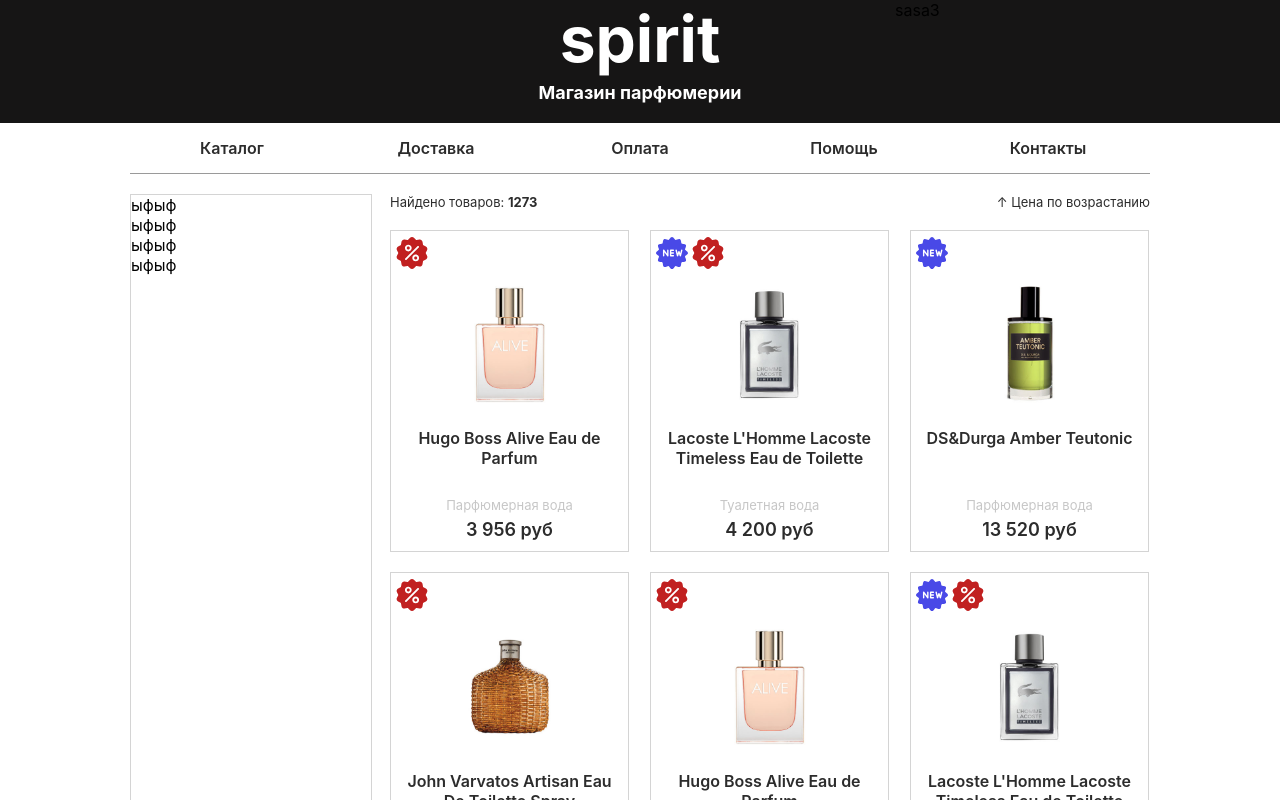
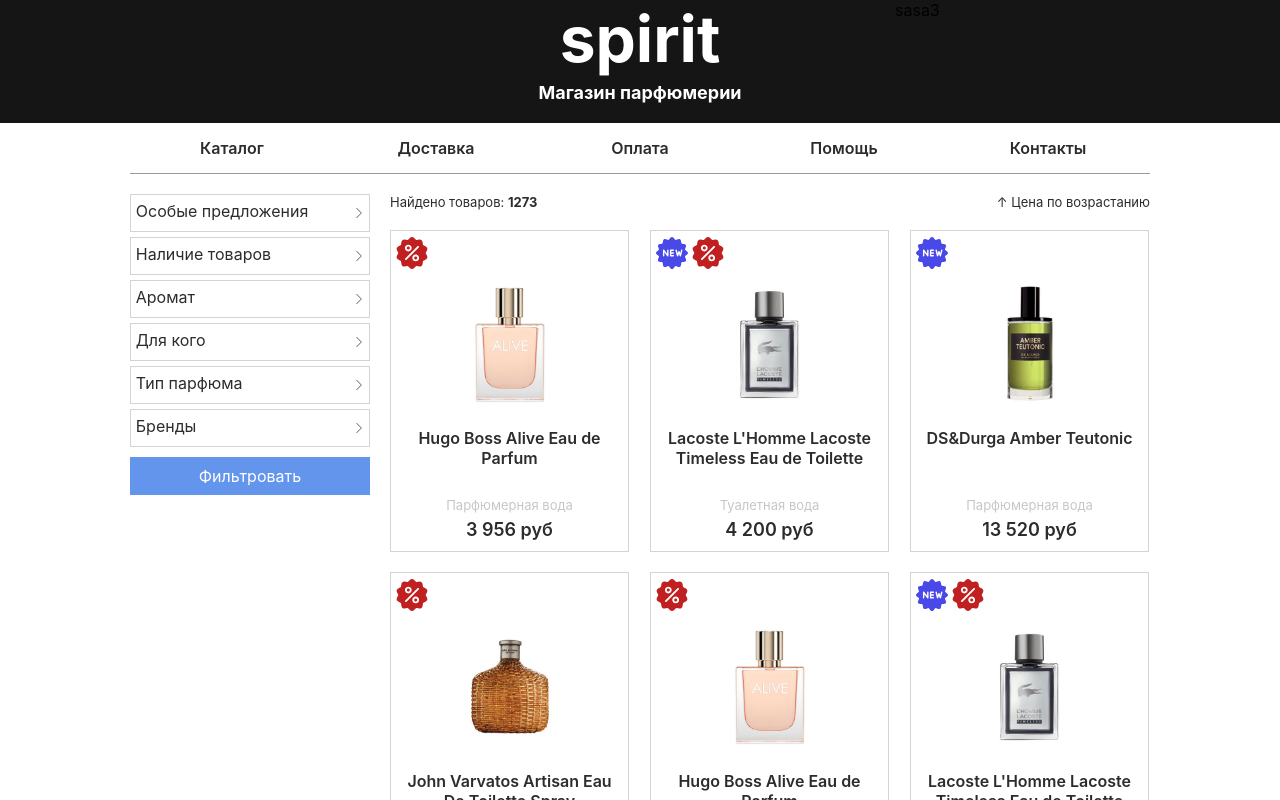
Before and after one commit to sashkaseltsov1/perfume-shop, a React (Create React App) app: page /shop/catalog in a window 1280 px wide. Shown: the top 800 px of the page. Built offline with nearby package versions, Linux system fonts and the light colour scheme.

Commit message:
'products'

```diff
--- /dev/null
+++ b/src/components/content/catalog/filters/filter/filter.jsx
@@ -0,0 +1,23 @@
+import React, {useState} from "react";
+import styles from './filter.module.css'
+import arrow from '../../../../../images/slider-arrow.svg'
+import cn from 'classnames'
+const Filter = ({item})=>{
+    const [visibility, setVisibility] = useState(false);
+    return (
+        <div className={styles.main}>
+            <div className={cn(styles.title, visibility && styles.titleColor)} onClick={()=>setVisibility(!visibility)}>
+                <span>{item.title}</span>
+                <img src={arrow} alt={arrow} className={cn(visibility && styles.rotateArrow)}/>
+            </div>
+            <div className={cn(!visibility && styles.show)}>
+                {item.options.map(option=>(
+                    <div className={styles.option} key={option.title}>
+                        <div><input type="checkbox" checked={option.state} onChange={()=>{}} /></div>
+                        <div><span>{option.title}</span></div>
+                    </div>))}
+            </div>
+        </div>
+    )
+};
+export default Filter;
--- /dev/null
+++ b/src/components/content/catalog/filters/filter/filter.module.css
@@ -0,0 +1,85 @@
+.main{
+    border: 1px solid #d4d4d4 ;
+    margin-bottom: 5px;
+}
+.title{
+    display: grid;
+    grid-template-columns: auto 10px;
+    color: #2c2c2c;
+    padding-right: 2%;
+    padding-left: 2%;
+    height: 36px;
+    user-select: none;
+}
+.title>span{
+    margin-top: 6px;
+    white-space: nowrap;
+    text-overflow: ellipsis;
+    overflow: hidden;
+}
+.title:hover{
+    color: cornflowerblue;
+    cursor: pointer;
+}
+.titleColor{
+    color: cornflowerblue;
+}
+.title>img{
+
+    justify-self: right;
+    width: 10px;
+    height: 10px;
+    transform: rotate(180deg);
+    margin: auto 0;
+    user-select: none;
+}
+.show{
+    display: none;
+}
+.option{
+    color: #2c2c2c;
+    padding-right: 2%;
+    padding-left: 2%;
+    height: 36px;
+    line-height: 15px;
+    font-size: small;
+    display: flex;
+}
+.option>div:nth-child(1) {
+    line-height: 36px;
+}
+.option>div:nth-child(2){
+    line-height: 32px;
+
+}
+
+.option:hover, .option>input:hover{
+    cursor: pointer;
+}
+.rotateArrow {
+    animation-name: rotation;
+    animation-duration: 0.1s;
+    animation-iteration-count: 1;
+    animation-timing-function: linear;
+    animation-fill-mode: forwards;
+}
+
+@keyframes rotation {
+    0% {
+        transform: rotate(180deg);
+    }
+    100% {
+        transform: rotate(270deg);
+    }
+}
+@media screen and (max-width:750px) {
+    .main{
+        border: 0 solid #d4d4d4 ;
+    }
+    .title, .option{
+        color: white;
+    }
+    .title>img{
+        filter: invert(1);
+    }
+}
--- a/src/components/content/catalog/filters/filters.jsx
+++ b/src/components/content/catalog/filters/filters.jsx
@@ -4,6 +4,128 @@
 import cn from 'classnames'
 import {disableBodyScroll, enableBodyScroll} from "body-scroll-lock";
 import {useMediaQuery} from "react-responsive";
+import Filter from "./filter/filter";
+const arr=[
+    {
+        title:'Особые предложения',
+        options:[
+            {
+                title:'Новинки',
+                state:true
+            },
+            {
+                title:'Скидки',
+                state:false
+            },
+        ]
+    },
+    {
+        title:'Наличие товаров',
+        options:[
+            {
+                title:'Доставка',
+                state:true
+            },
+            {
+                title:'Самовывоз',
+                state:false
+            },
+        ]
+    },
+    {
+        title:'Аромат',
+        options:[
+            {
+                title:'Цветочные фруктовые',
+                state:false
+            },
+            {
+                title:'Древесные пряные',
+                state:false
+            },
+            {
+                title:'Пудровые',
+                state:false
+            },
+            {
+                title:'Восточные',
+                state:false
+            },
+            {
+                title:'Удовые',
+                state:false
+            },
+            {
+                title:'Кожанные',
+                state:false
+            },
+            {
+                title:'Амбровые',
+                state:true
+            },
+        ]
+    },
+    {
+        title:'Для кого',
+        options:[
+            {
+                title:'Мужские',
+                state:false
+            },
+            {
+                title:'Женские',
+                state:false
+            },
+            {
+                title:'Нишевые',
+                state:false
+            },
+        ]
+    },
+    {
+        title:'Тип парфюма',
+        options:[
+            {
+                title:'Парфюмерная вода',
+                state:false
+            },
+            {
+                title:'Туалетная вода',
+                state:false
+            },
+            {
+                title:'Духи',
+                state:false
+            },
+            {
+                title:'Одеколон',
+                state:false
+            },
+        ]
+    },
+    {
+        title:'Бренды',
+        options:[
+            {
+                title:'Channel',
+                state:false
+            },
+            {
+                title:'Armani',
+                state:false
+            },
+            {
+                title:'Tom ford',
+                state:false
+            },
+            {
+                title:'Iv sent Lourent',
+                state:true
+            },
+        ]
+    },
+];
+
 const Filters = (props)=>{
 
 
@@ -27,10 +149,11 @@
              ref={targetRef}
              style={{'--scroll-bar-width': getScrollbarWidth()+'px'}}>
             <div ><img src={close} alt={close} onClick={()=>props.setFilterState(true)}/></div>
-            <div>ыфыф</div>
-            <div>ыфыф</div>
-            <div>ыфыф</div>
-            <div>ыфыф</div>
+            {
+                arr.map(item=><Filter item={item} key={item.title}/>)
+            }
+            <div className={styles.filterButton} onClick={()=>{}}>Фильтровать</div>
+            <div className={styles.padding}/>
         </div>
     )
 };
--- a/src/components/content/catalog/filters/filters.module.css
+++ b/src/components/content/catalog/filters/filters.module.css
@@ -1,10 +1,10 @@
 .filters{
-    height: 100%;
-    border: 1px solid #d4d4d4;
+    height: auto;
     width: 100%;
     background-color: white;
-
-
+}
+.padding{
+    height: 0;
 }
 .filters>div>img{
     width: 16px;
@@ -19,19 +19,42 @@
     margin-left: calc(100% - 21px);
     display: none;
 }
-
+.filterButton{
+    background-color: cornflowerblue;
+    height: 38px;
+    line-height: 38px;
+    color: white;
+    text-align: center;
+    margin-top: 10px;
+}
+.filterButton:hover{
+    cursor: pointer;
+}
 @media screen and (max-width:750px) {
     .filters{
         --scroll-bar-width:22px;
         width: calc(100% - var(--scroll-bar-width));
         position: fixed;
+        height:100%;
         left: 0;
         top: 0;
-        opacity: 0.9;
+        background-color: rgba(45,45,45,0.95);
         box-shadow: 0 0 10px rgba(0,0,0,0.5);
+        overflow-y: auto;
+
+    }
+    .padding{
+        height: 20px;
+    }
+    .filterButton{
+        margin: 0 auto;
+        width: 96%;
     }
     .filters>div:nth-child(1){
         display: block;
+    }
+    .filters>div>img{
+        filter: invert(1);
     }
 }
 .hideFilters{
--- a/src/components/content/catalog/sort/sort.module.css
+++ b/src/components/content/catalog/sort/sort.module.css
@@ -1,6 +1,4 @@
 .sort{
-
-
     display: grid;
     grid-template-columns: repeat(2, 1fr);
 }
--- a/src/components/header/mobile-menu/menu-items.jsx
+++ b/src/components/header/mobile-menu/menu-items.jsx
@@ -19,8 +19,9 @@
             <li onClick={()=>props.menuButtonClickHandler()}><NavLink to={'/payment'}>Оплата</NavLink></li>
             <li onClick={()=>props.menuButtonClickHandler()}><NavLink to={'/help'}>Помощь</NavLink></li>
             <li onClick={()=>props.menuButtonClickHandler()}><NavLink to={'/contacts'}>Контакты</NavLink></li>
+            <div className={styles.padding} />
         </ul>
     )
-}
+};
 
 export default MenuItems
--- a/src/components/header/mobile-menu/menu-items.module.css
+++ b/src/components/header/mobile-menu/menu-items.module.css
@@ -71,7 +71,9 @@
     background: #595959;
     cursor: pointer;
 }
-
+.padding{
+    height: 20px;
+}
 * {
     -webkit-tap-highlight-color: transparent;
 }
```
Also changed, not shown: src/components/header/mobile-menu/menu-items-container.jsx (+5 -2 lines).
